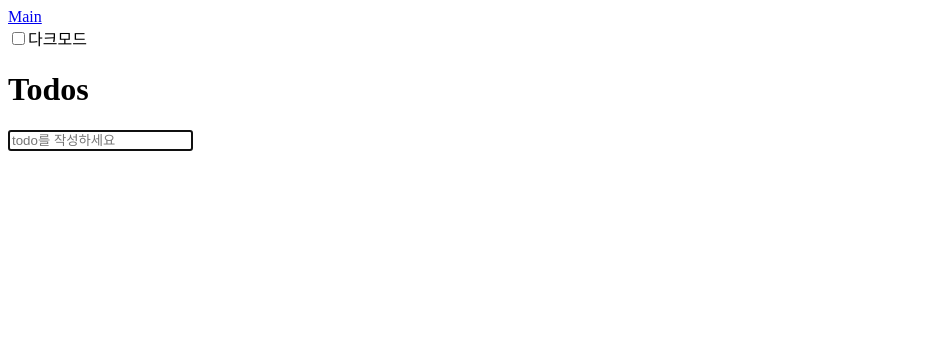
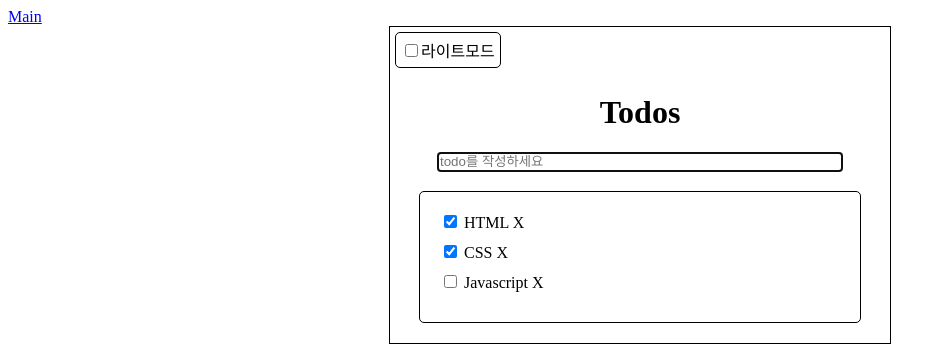
Before and after one commit to sangwoong03/FinalProject, a plain HTML site: page src/exam/todos/index.html in a window 1280 px wide. Shown: the whole page, without its empty margins (0-946 px from the left). Drawn offline with Linux system fonts and the light colour scheme.

Commit message:
The final project of the Zerobase onlline course
docs: Edit README.md to include new features about todos project.

The todos project template has been produced by Zerobase.
And I've completed all the javascript codes, in each main.js and mode. js file.
In this commit, I added just the new README.md files for reviewing myself.

```diff
--- a/src/exam/todos/index.html
+++ b/src/exam/todos/index.html
@@ -5,25 +5,30 @@
   <meta name="viewport" content="width=device-width, initial-scale=1.0">
   <meta http-equiv="X-UA-Compatible" content="ie=edge">
   <title>todos</title>
+  <link rel="stylesheet" href="style.css">
+
+  <script src="main.js" defer></script>
+  <script src="mode.js" defer></script>
 </head>
 <body>
     <a href="../../../index.html">Main</a>
     <div class="container">
         <div class="dark-check">
-          <input type="checkbox" class="dark-mode"><span class="mode-text">다크모드</span></input>
+          <input type="checkbox" class="dark-mode"><span class="mode-text">라이트모드</span>
         </div>
         <h1 class="title">Todos</h1>
         <input class="input-todo" placeholder="todo를 작성하세요" autofocus>
         <ul class="todos">
-          <!--
-            <li>
+
+            <!-- <li>
               <label>
-                <input type="checkbox">HTML
+                <input type="checkbox">
+                HTML
               </label>
               <span>X</span>
-            </li>
-        -->
+            </li> -->
+
         </ul>
-      </div>
+    </div>
 </body>
 </html>
--- a/src/exam/todos/main.js
+++ b/src/exam/todos/main.js
@@ -1 +1,41 @@
 // 코드 구현
+const todoInput = document.querySelector(".input-todo");
+const todoList = document.querySelector(".todos");
+
+const todos = [
+    {
+        id: 1,
+        content: "HTML",
+        completed: true
+    },
+    {
+        id: 2,
+        content: "CSS",
+        completed: true
+    },
+    {
+        id: 3,
+        content: "Javascript",
+        completed: false
+    },
+]
+
+function loadMsg() {
+    todoList.innerHTML = "로딩 중...";
+    setTimeout(() => { loadTodoList(todos)}, 1000);
+}
+
+function loadTodoList(todos) {
+    todoList.innerHTML = todos.map(todo => createHTMLElemnet(todo)).join('');
+}
+
+function createHTMLElemnet(todo) {
+        return `<li>
+            <label>
+                <input type="checkbox" ${todo.completed ? "checked" : ""}> ${todo.content}
+            </label>
+                <span> X </span>
+        </li>`
+}
+
+loadMsg();
--- a/src/exam/todos/mode.js
+++ b/src/exam/todos/mode.js
@@ -1 +1,34 @@
 // 코드 구현
+const container = document.querySelector(".container");
+const isDark = document.querySelector(".dark-mode")
+const modeText = document.querySelector(".mode-text");
+const checkBox = document.querySelector(".dark-check");
+const todoBox = document.querySelector(".todos");
+
+isDark.onclick = () => {
+    isDark.checked ? dark() : light();
+    localStorage.setItem("currentmode", isDark.checked);
+};
+
+window.addEventListener('load', () => {
+    if (localStorage.getItem("currentmode")==="true") {
+        dark();
+        isDark.checked = true;
+    };
+});
+
+function dark() {
+    container.classList.add("dark");
+    checkBox.style.border = "1px solid #fff";
+    checkBox.setAttribute("data-key", "dark");
+    todoBox.style.border = "1px solid #fff";
+    modeText.innerHTML = "다크모드";
+}
+
+function light() {
+    container.classList.remove("dark");
+    checkBox.style.border = "1px solid #333";
+    checkBox.setAttribute("data-key", "light");
+    todoBox.style.border = "1px solid #333";
+    modeText.innerHTML = "라이트모드";
+}
--- a/src/exam/todos/style.css
+++ b/src/exam/todos/style.css
@@ -1 +1,39 @@
 /* 코드 구현 */
+.dark {
+    background: #000;
+    color: #fff;
+}
+
+.container {
+    width: 500px;
+    margin:0 auto;
+    border: 1px solid;
+}
+.dark-check {
+    display: inline-block;
+    border: 1px solid black;
+    border-radius: 5px;;
+    padding: 5px;
+    margin: 5px;
+}
+.title {
+    text-align: center;
+}
+.input-todo {
+    display: block;
+    margin: 0 auto;
+    width: 80%;
+    border: none;
+    border-bottom: 1px solid;
+}
+.todos {
+    padding: 20px;
+    border: 1px solid #000;
+    border-radius: 5px;
+    margin: 20px auto;
+    width: 80%;
+    list-style: none;
+}
+.todos li {
+    margin-bottom: 10px;
+}
```
Also changed, not shown: README.md, img/todos.gif (added).
